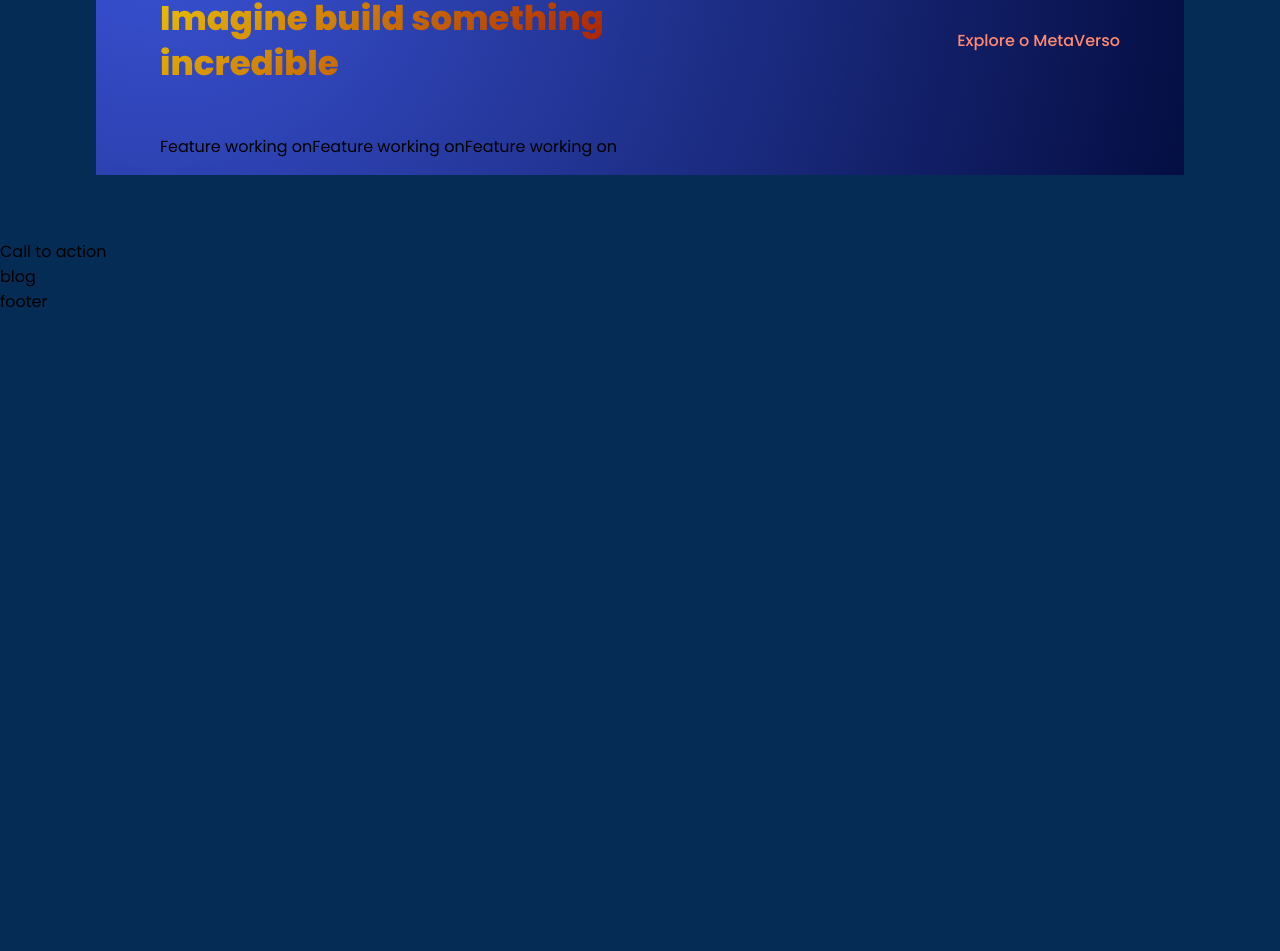
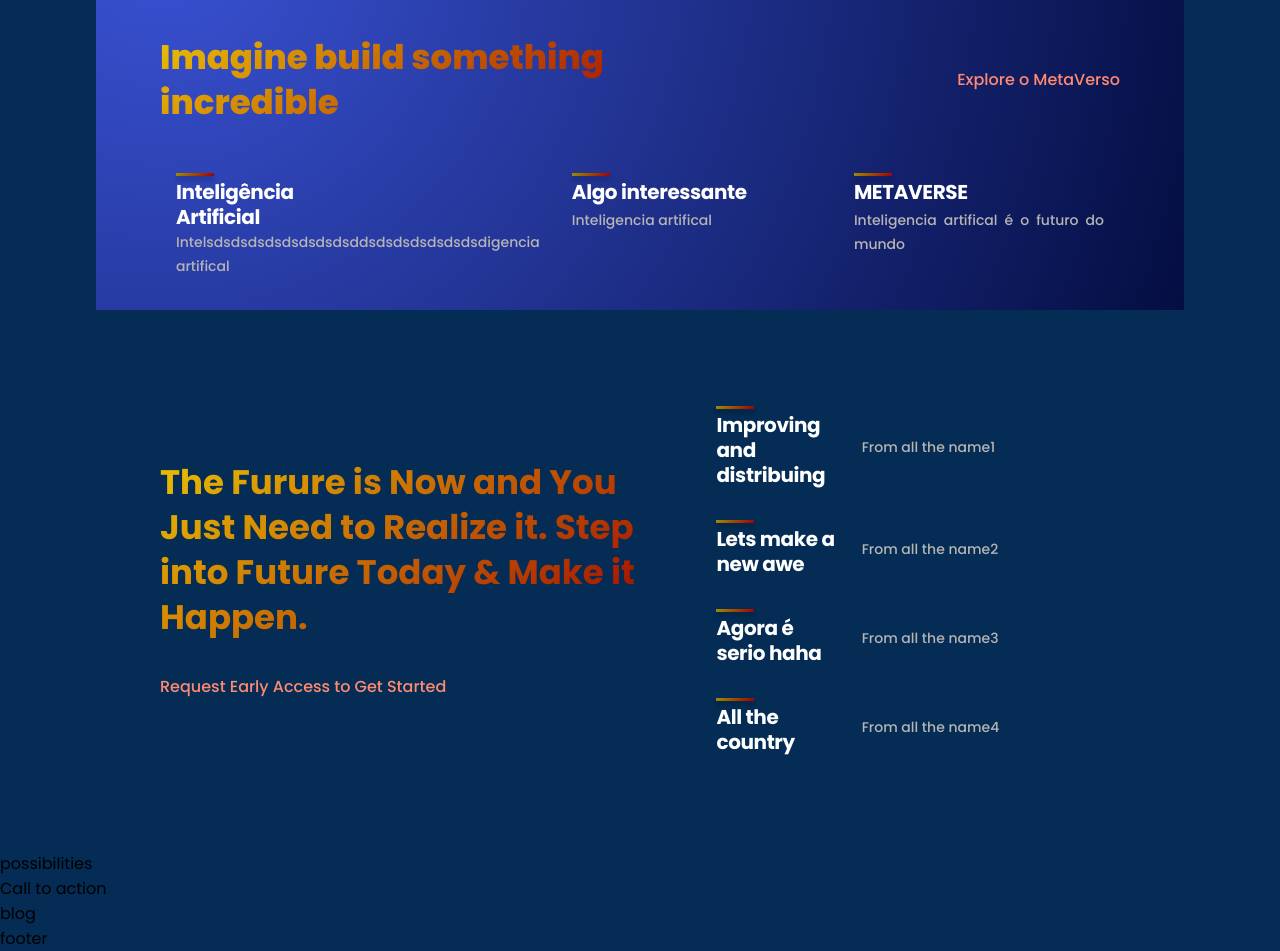
Before and after one commit to Dikendev/landing-page-meta-React, a React (Create React App) app in the folder landing-page-modern/: page / in a window 1280 px wide. Shown: the part 903-1854 px from the top of the page. Before the commit the page ends 1217 px from the top, so only its background shows below. Built offline with nearby package versions, Linux system fonts and the light colour scheme.

Commit message:
added possibility component and css

```diff
--- a/landing-page-modern/src/App.js
+++ b/landing-page-modern/src/App.js
@@ -1,21 +1,23 @@
 import React from 'react';
 import './App.css';
 
-import {Header,Footer,Blog,WhatMeta} from './containers';
+import {Header,Footer,Blog,WhatMeta,Features,Possibility} from './containers';
 import {Brand,Navbar,Cta} from './components';
 
 function App() {
   return (
     <div className="App">
       <div className="gradient-bg">
-        <Navbar/>
-        <Header/>
+        <Navbar />
+        <Header />
       </div>
-      <Brand/>
-      <WhatMeta/>
-      <Cta/>
-      <Blog/>
-      <Footer/>
+      <Brand />
+      <WhatMeta />
+      <Features />
+      <Possibility />
+      <Cta />
+      <Blog />
+      <Footer />
     </div>
   );
 }
--- a/landing-page-modern/src/components/feature/Feature.jsx
+++ b/landing-page-modern/src/components/feature/Feature.jsx
@@ -1,10 +1,16 @@
 import React from 'react';
 import './feature.css';
 
-function Feature() {
+function Feature({title, text}) {
   return (
-    <div>
-      Feature working on
+    <div className='meta__features-container__feature'>
+      <div className="meta__features-container__feature-title">
+        <div />
+        <h1>{title}</h1>
+      </div>
+      <div className='meta__features-container_feature-text'>
+        <p>{text}</p>
+      </div>
     </div>
 )
 }
--- a/landing-page-modern/src/components/feature/feature.css
+++ b/landing-page-modern/src/components/feature/feature.css
@@ -0,0 +1,62 @@
+.meta__features-container__feature {
+  display: flex;
+  justify-content: space-between;
+  align-items: flex-start;
+  width: 100%;
+  margin: 1rem;
+  align-items: center;
+}
+
+.meta__features-container__feature-title {
+  flex: 1;
+  max-width: 180px;
+  margin-right: 1rem;
+}
+
+.meta__features-container__feature-title h1 {
+  color: #fff;
+  font: 800;
+  font-size: 20px;
+  line-height: 25px;
+  letter-spacing: -0.02em;
+}
+
+.meta__features-container__feature-title div {
+  width: 38px;
+  height: 3px;
+  background: var(--gradient-bar);
+  box-shadow: 0 4px 4px rgba(0,0,0,0.25);
+  margin-bottom: 0.25rem;
+}
+
+.meta__features-container_feature-text {
+  flex: 2;
+  max-width: 390px;
+  display: flex;
+  flex-wrap: wrap;
+
+}
+
+.meta__features-container_feature-text p {
+  color: rgb(182, 180, 180);
+  font-weight: 500;
+  font-size: 14px;
+  line-height: 24px;
+  text-align: justify;
+}
+
+@media screen and (max-width: 550px) {
+  .meta__features-container_feature-title h1 {
+    font-size: 14px;
+    line-height: 22px;
+  }
+
+  .meta__features-container_feature-title p {
+    font-size: 12px;
+    line-height: 20px;
+  }
+
+  .meta__features-container__feature {
+    margin: 1rem 0;
+  }
+}
--- a/landing-page-modern/src/components/navbar/Navbar.jsx
+++ b/landing-page-modern/src/components/navbar/Navbar.jsx
@@ -1,15 +1,15 @@
-import React, {useState} from 'react';
-import {RiMenu3Line, RiCloseLine} from 'react-icons/ri';
+import React, { useState } from 'react';
+import { RiMenu3Line, RiCloseLine } from 'react-icons/ri';
 import logo from '../../assets/logo.svg'
 import './navbar.css';
 
 function Menu() {
-  return (
+  return(
     <>
-      <p> <a href="#home">Home</a></p>
-      <p> <a href="#whpt3">Meta</a></p>
-      <p> <a href="features">About</a></p>
-      <p> <a href="#Blog">Fale Conosco</a></p>
+      <p><a href="#home">Home</a></p>
+      <p><a href="#whpt3">Meta</a></p>
+      <p><a href="#features">About</a></p>
+      <p><a href="#blog">Fale Conosco</a></p>
     </>
   )
 }
@@ -22,7 +22,7 @@ function Navbar() {
 
       <div className="meta__navbar-links">
         <div className="meta__navbar-links_log"o>
-          <img src = {logo} alt="logo" />
+          <img src= { logo } alt="logo" />
         </div>
         <div className="meta__navbar-links_container">
           <Menu/>
--- /dev/null
+++ b/landing-page-modern/src/containers/features/Features.jsx
@@ -0,0 +1,42 @@
+import React from 'react';
+import {Feature} from '../../components';
+import './feature.css';
+
+const featuresData = [
+  {
+    title: "Improving and distribuing",
+    text: "From all the name1"
+  },
+  {
+    title: "Lets make a new awe",
+    text: "From all the name2"
+  },
+  {
+    title: "Agora é serio haha",
+    text: "From all the name3"
+  },
+  {
+    title: "All the country",
+    text: "From all the name4"
+  }
+]
+
+function Features() {
+  return (
+    <div className="meta__features section__margin section__padding " id="features">
+      <div className="meta__features-heading">
+        <h1 className="gradient__text">
+          The Furure is Now and You  Just Need to Realize it. Step into Future Today & Make it Happen.
+        </h1>
+        <p>Request Early Access to Get Started</p>
+      </div>
+      <div className="meta__features-container">
+        {featuresData.map((item,index) => (
+          <Feature title={item.title} text={item.text} key={item.title + index} />
+        ))}
+      </div>
+    </div>
+  )
+}
+
+export default Features;
--- /dev/null
+++ b/landing-page-modern/src/containers/features/feature.css
@@ -0,0 +1,56 @@
+.meta__features {
+  display: flex;
+  justify-content: space-between;
+  flex-direction: row;
+  align-items: center;
+}
+
+.meta__features-heading {
+  flex: 2;
+  display: flex;
+  justify-content: flex-start;
+  align-items: flex-start;
+  flex-direction: column;
+  text-align: left;
+  margin-right: 2rem;
+}
+
+.meta__features-heading h1 {
+  font-size: 34px;
+  font-style: normal;
+  line-height: 45px;
+}
+
+.meta__features-heading p {
+  font-style: normal;
+  font-weight: 500;
+  font-size: 16px;
+  line-height: 30px;
+  color: var(--color-subtext);
+  margin-top: 2rem;
+}
+
+.meta__features-container {
+  padding-left: 20px;
+  flex: 1.6;
+  display: flex;
+  flex-direction: column;
+  justify-content: flex-start;
+  align-items: center;
+
+}
+
+@media screen and (max-width: 990px) {
+  .meta__features {
+   flex-direction: column;
+   align-items: flex-start;
+  }
+
+  .meta__features-heading {
+    margin-right: 0!important;
+  }
+
+  .meta__features-container {
+    padding-left: 0!important;
+  }
+}
--- a/landing-page-modern/src/containers/index.js
+++ b/landing-page-modern/src/containers/index.js
@@ -1,4 +1,6 @@
 export {default as Blog} from './blog/Blog';
-export {default as WhatMeta} from './whatMeta/WhatMeta';
+export {default as Features} from './features/Features'
 export {default as Footer} from './footer/Footer';
 export {default as Header} from './header/Header';
+export {default as Possibility} from './possibiity/Possibility';
+export {default as WhatMeta} from './whatMeta/WhatMeta';
--- /dev/null
+++ b/landing-page-modern/src/containers/possibiity/Possibility.jsx
@@ -0,0 +1,10 @@
+import React from 'react';
+import './possibility.css';
+
+function Possibility() {
+  return(
+    <div>possibilities</div>
+  )
+}
+
+export default Possibility;
--- a/landing-page-modern/src/containers/whatMeta/WhatMeta.jsx
+++ b/landing-page-modern/src/containers/whatMeta/WhatMeta.jsx
@@ -1,21 +1,36 @@
 import React from 'react';
 import { Feature } from '../../components';
 import './whatmeta.css';
+
+const featuresData = [
+  {
+    title: "Inteligência Artificial",
+    text: "Intelsdsdsdsdsdsdsdsdsddsdsdsdsdsdsdsdigencia artifical"
+  },
+  {
+    title: "Algo interessante",
+    text: "Inteligencia artifical"
+  },
+  {
+    title: "METAVERSE",
+    text: "Inteligencia artifical é o futuro do mundo"
+  },
+]
 
 function WhatMeta() {
   return (
     <div className='meta__whatmeta section__margin section__padding' id='whpt3'>
       <div className='meta__whatmeta-feature'>
-        <Feature />
+        <Feature title="oque é meta?" text="meta é o futuro de tudo"/>
       </div>
       <div className='meta__whatmeta-heading'>
         <h1 className='gradient__text'>Imagine build something incredible</h1>
         <p> Explore o MetaVerso </p>
       </div>
       <div className='meta__whatmeta-container'>
-        <Feature />
-        <Feature />
-        <Feature />
+        {featuresData.map((item, index) => (
+          <Feature title={item.title} text={item.text} key={item.title + index}/>
+        ))}
       </div>
     </div>
   )
--- a/landing-page-modern/src/containers/whatMeta/whatmeta.css
+++ b/landing-page-modern/src/containers/whatMeta/whatmeta.css
@@ -22,7 +22,6 @@
   flex-direction: row;
   justify-content: space-between;
   align-items: center;
-
   margin: 4rem 0 2rem;
 }
 
@@ -43,12 +42,20 @@
 
 .meta__whatmeta-container {
   display: flex;
-  flex-wrap: wrap;
   flex-direction: row;
-
-  margin-top: 1rem;
 }
 
+.meta__whatmeta-container .meta__features-container__feature {
+  display: flex;
+  flex-direction: column;
+  align-items: flex-start;
+  flex-wrap: wrap;
+}
+
+
+
+/*
+mobile for whatmeta feature sections
 @media screen and (max-width: 350px) {
 
-}
+} */
```
Also changed, not shown: landing-page-modern/src/containers/possibiity/possibility.css (added).
